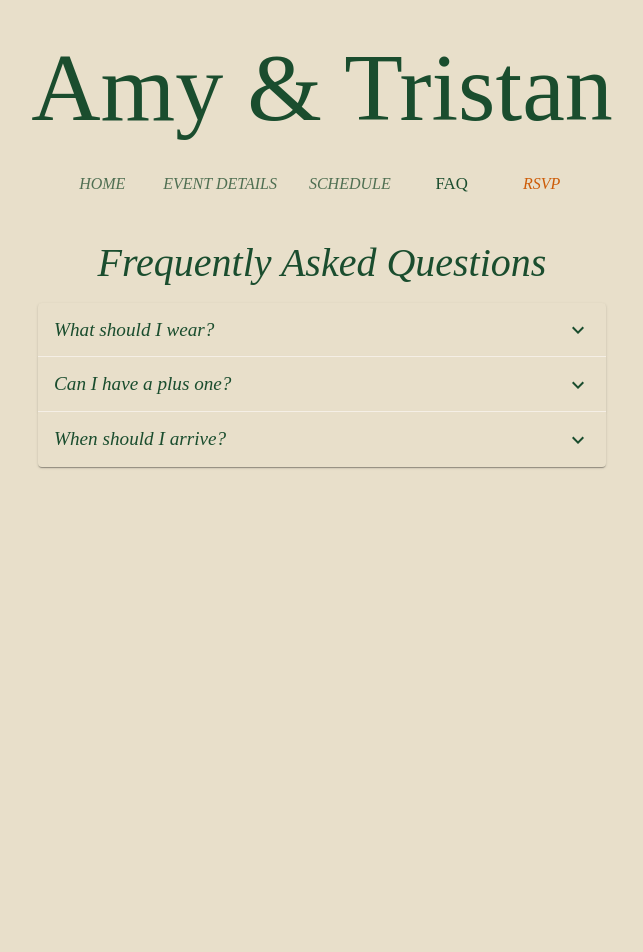
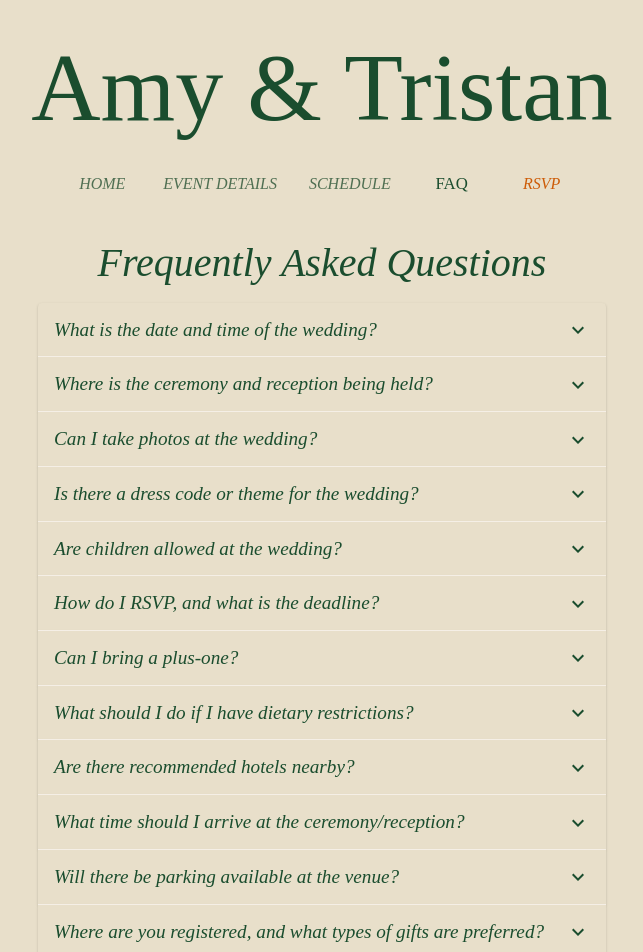
Before and after one commit to sarahcuthbert/atwedding, a React (Vite) app: page /faq in a window 1280 px wide. Shown: the top 952 px of the page, without its empty margins (318-961 px from the left). Before the commit the page ends 800 px from the top, so only its background shows below. Built offline with nearby package versions, Linux system fonts and the light colour scheme; a web font is replaced by a local one.

Commit message:
Update the FAQs (almost done)

```diff
--- a/src/components/QuestionAndAnswer.tsx
+++ b/src/components/QuestionAndAnswer.tsx
@@ -1,9 +1,10 @@
 import {Accordion, AccordionSummary, Typography, AccordionDetails} from "@mui/material"
 import {ExpandMore} from '@mui/icons-material';
+import {ReactElement} from "react";
 
 interface QuestionAndAnswerProps {
     question: string;
-    answer: string;
+    answer: string | ReactElement;
     name: string;
 }
 
--- a/src/pages/FAQ.tsx
+++ b/src/pages/FAQ.tsx
@@ -1,13 +1,46 @@
-import {Typography, Box} from "@mui/material";
+import {Typography, Box, Link} from "@mui/material";
 import {QuestionAndAnswer} from "../components/QuestionAndAnswer.tsx";
 
 export const FAQ = () => {
     return <>
         <Typography variant="h3">Frequently Asked Questions</Typography>
         <Box component="div" maxWidth={600} m={"auto"} p="1rem" alignItems="center">
-            <QuestionAndAnswer question="What should I wear?" answer="clothes" name="clothing"/>
-            <QuestionAndAnswer question="Can I have a plus one?" answer="No" name="plus-one"/>
-            <QuestionAndAnswer question="When should I arrive?" answer="12:30" name="arrival-time"/>
+            <QuestionAndAnswer question="What is the date and time of the wedding?"
+                               answer="Our wedding will take place on Saturday October 18, 2025 at 2pm. Please arrive a slightly earlier to ensure you’re seated on time."
+                               name="date-time"/>
+            <QuestionAndAnswer question="Where is the ceremony and reception being held?"
+                               answer="The ceremony will be held at Farbridge, Chicester and the reception will follow at the same location."
+                               name="location"/>
+            <QuestionAndAnswer question="Can I take photos at the wedding?"
+                               answer="We would love for you to capture as many moments as you want throughout the day, but we will be having an unplugged ceremony. Our very talented photographer doesnt want to spend hours editting out phones..."
+                               name="photos"/>
+            <QuestionAndAnswer question="Is there a dress code or theme for the wedding?"
+                               answer="Our dress code is cocktail attire. For men, this means suits or smart jackets with trousers – ties are optional. For women, dresses, jumpsuits, or similar options work well; floor-length gowns aren’t necessary. You’re welcome to choose any colour or pattern that suits your style."
+                               name="dress-code"/>
+            <QuestionAndAnswer question="Are children allowed at the wedding?"
+                               answer="While we love your little ones, our wedding will be an adults-only celebration. Thank you for understanding!"
+                               name="children"/>
+            <QuestionAndAnswer question="How do I RSVP, and what is the deadline?"
+                               answer={<span>Please RSVP by 23rd August 2025 <Link href="/rsvp">here</Link> using the RSVP tab of this website. Let us know if you have any questions!</span>}
+                               name="photos"/>
+            <QuestionAndAnswer question="Can I bring a plus-one?"
+                               answer="Plus ones are extended by invitation only. Due to space constraints, we’re keeping the guest list to invited individuals, and we appreciate your understanding. If you’re unsure, feel free to contact Amy or Tristan directly."
+                               name="plus-one"/>
+            <QuestionAndAnswer question="What should I do if I have dietary restrictions?"
+                               answer="Please let us know of any dietary restrictions when you RSVP (there is only one option on the day)."
+                               name="dietary"/>
+            <QuestionAndAnswer question="Are there recommended hotels nearby?"
+                               answer="here"
+                               name="hotels"/>
+            <QuestionAndAnswer question="What time should I arrive at the ceremony/reception?"
+                               answer="Guests should arrive by 1:45pm to ensure you’re seated and ready for the ceremony to begin promptly at 2pm"
+                               name="arrival"/>
+            <QuestionAndAnswer question="Will there be parking available at the venue?"
+                               answer="Yes, there is plenty of parking available."
+                               name="parking"/>
+            <QuestionAndAnswer question="Where are you registered, and what types of gifts are preferred?"
+                               answer="Your presence is the greatest gift, but we appreciate this question! We will upload a link shortly. "
+                               name="registry"/>
         </Box>
     </>
 }
```
